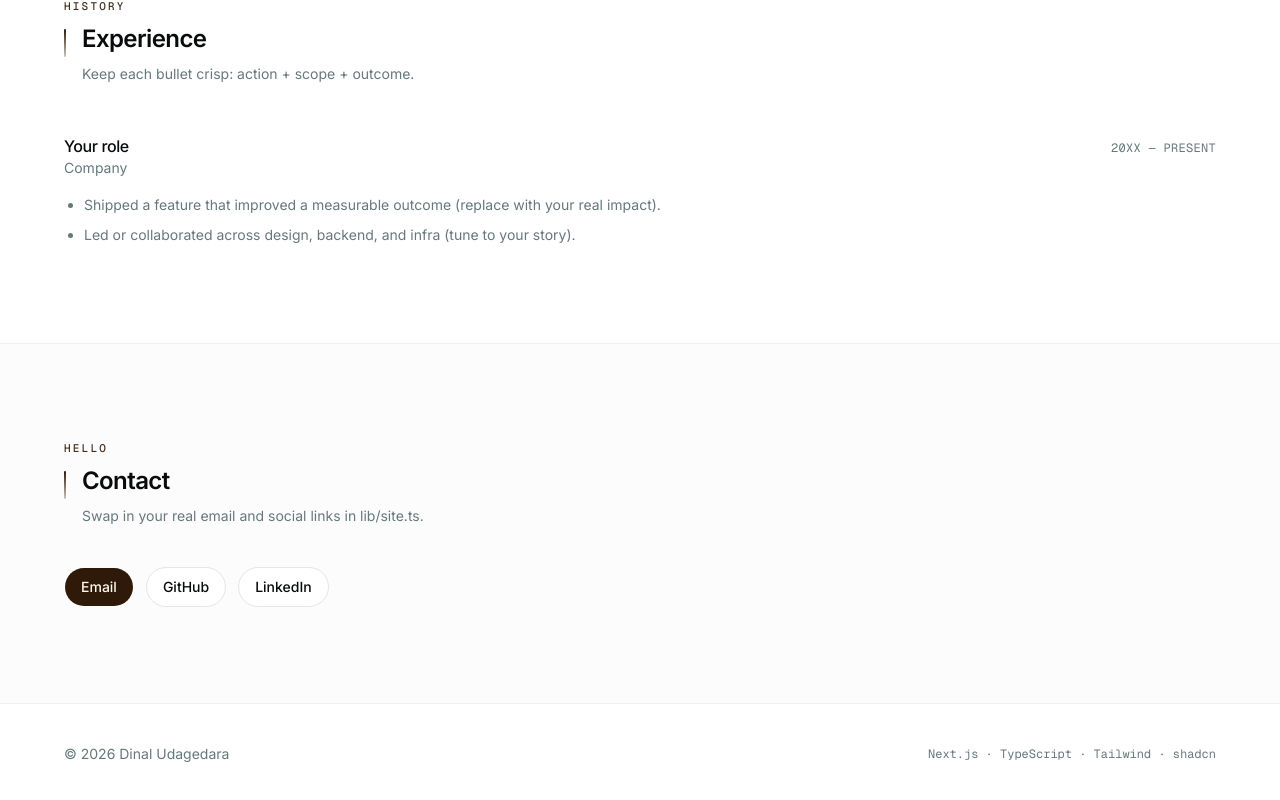
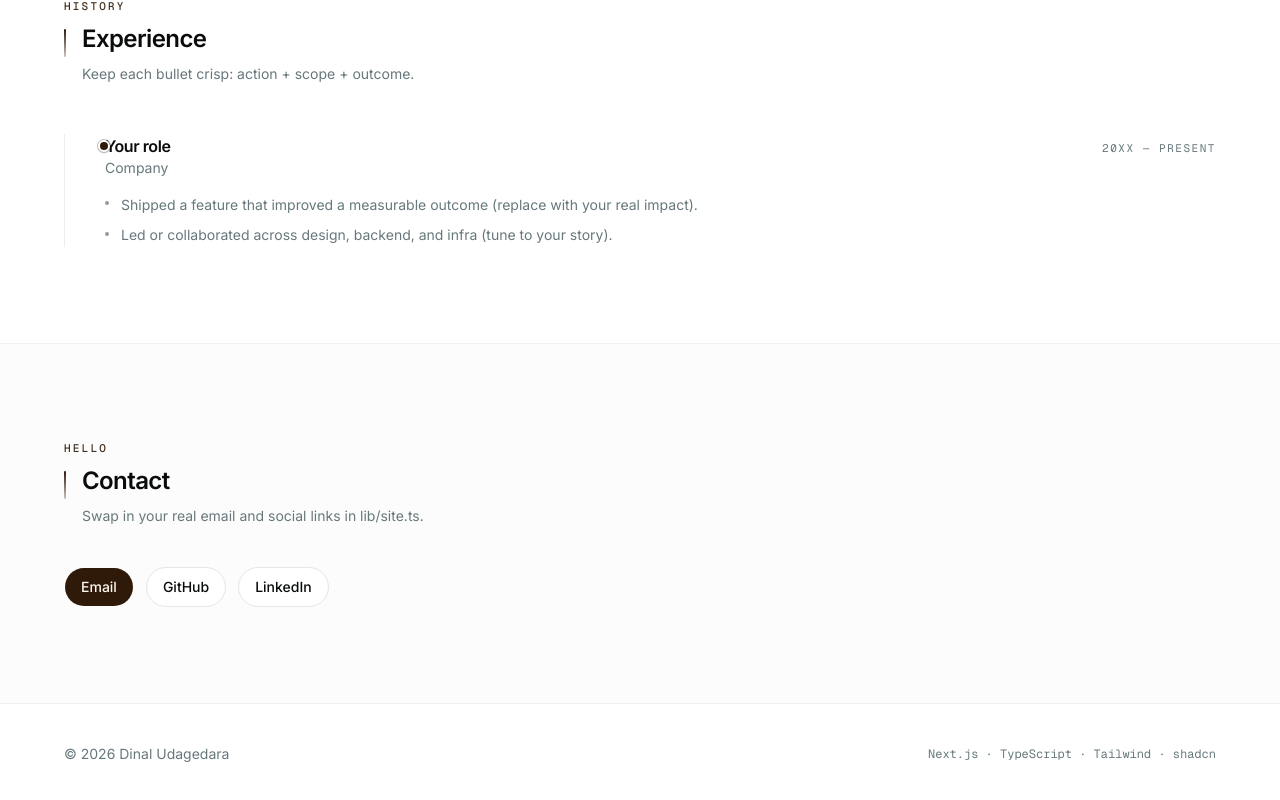
Before and after one commit to dinalUdagedara/portfolio, a Next.js app: page / in a window 1280 px wide. Shown: the part 1676-2476 px from the top of the page. Built offline with nearby package versions, Linux system fonts and the light colour scheme.

Commit message:
feat(portfolio): experience timeline rail and bullets
Left border timeline with markers, mono period labels, and subtle
primary dots for highlight lines.

Co-authored-by: Cursor <cursoragent@cursor.com>

```diff
--- a/components/portfolio/experience.tsx
+++ b/components/portfolio/experience.tsx
@@ -9,21 +9,27 @@ export function Experience() {
         title="Experience"
         description="Keep each bullet crisp: action + scope + outcome."
       />
-      <ol className="mt-12 flex flex-col gap-10">
+      <ol className="relative mt-12 space-y-12 border-l border-border/70 pl-8 sm:pl-10">
         {experience.map((item) => (
           <li key={`${item.company}-${item.period}`} className="relative">
+            <span
+              className="absolute -left-px top-1.5 h-3 w-3 -translate-x-1/2 rounded-full border-2 border-background bg-primary shadow-sm ring-1 ring-primary/25"
+              aria-hidden
+            />
             <div className="flex flex-col gap-1 sm:flex-row sm:items-baseline sm:justify-between">
               <div className="min-w-0">
-                <h3 className="text-base font-medium tracking-tight">{item.title}</h3>
+                <h3 className="text-base font-semibold tracking-tight">{item.title}</h3>
                 <p className="text-sm text-muted-foreground">{item.company}</p>
               </div>
-              <p className="shrink-0 font-mono text-xs uppercase tracking-wide text-muted-foreground">
+              <p className="shrink-0 font-mono text-[11px] uppercase tracking-[0.14em] text-muted-foreground">
                 {item.period}
               </p>
             </div>
-            <ul className="mt-4 list-disc space-y-2 pl-5 text-sm leading-relaxed text-muted-foreground">
+            <ul className="mt-4 space-y-2 text-sm leading-relaxed text-muted-foreground">
               {item.highlights.map((h) => (
-                <li key={h}>{h}</li>
+                <li key={h} className="relative pl-4 before:absolute before:left-0 before:top-[0.55em] before:h-1 before:w-1 before:rounded-full before:bg-primary/45">
+                  {h}
+                </li>
               ))}
             </ul>
           </li>
```
Also changed, not shown: 1 other file (tests, documents, lock files or other folders).
